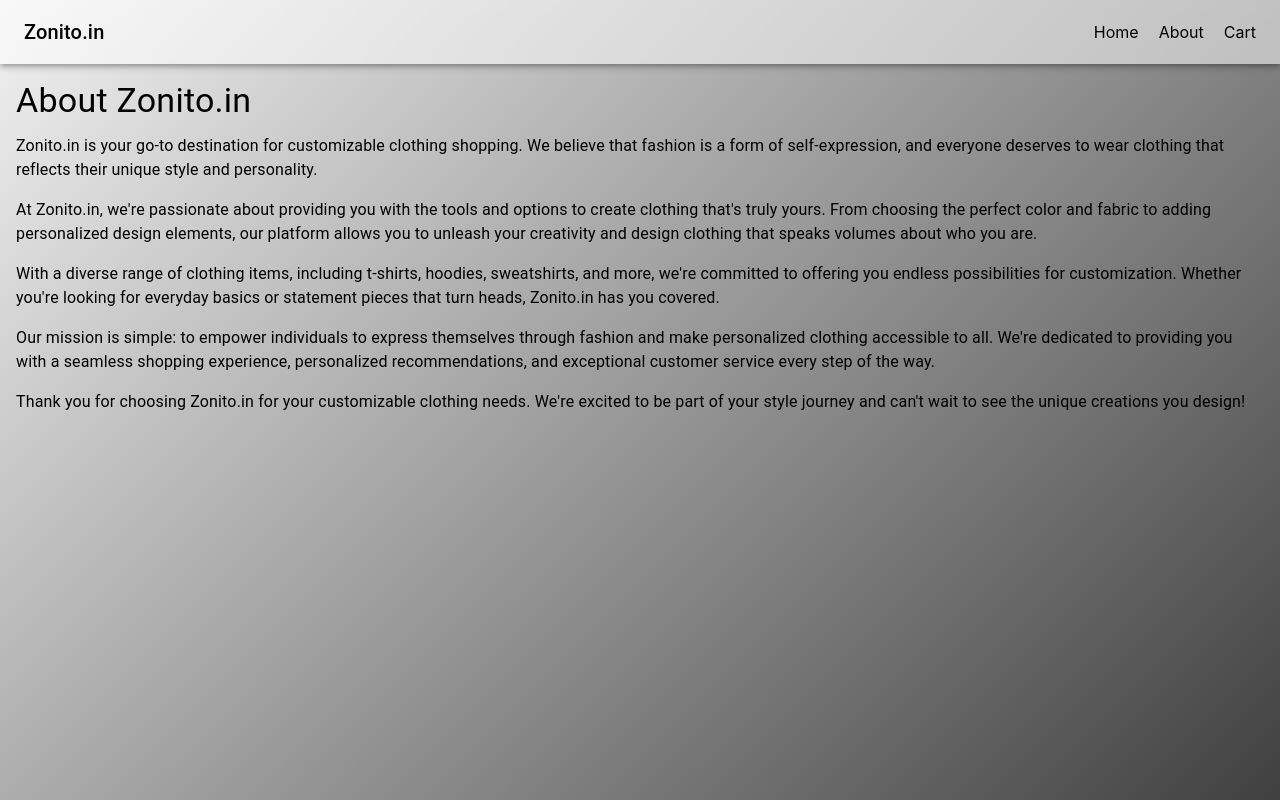
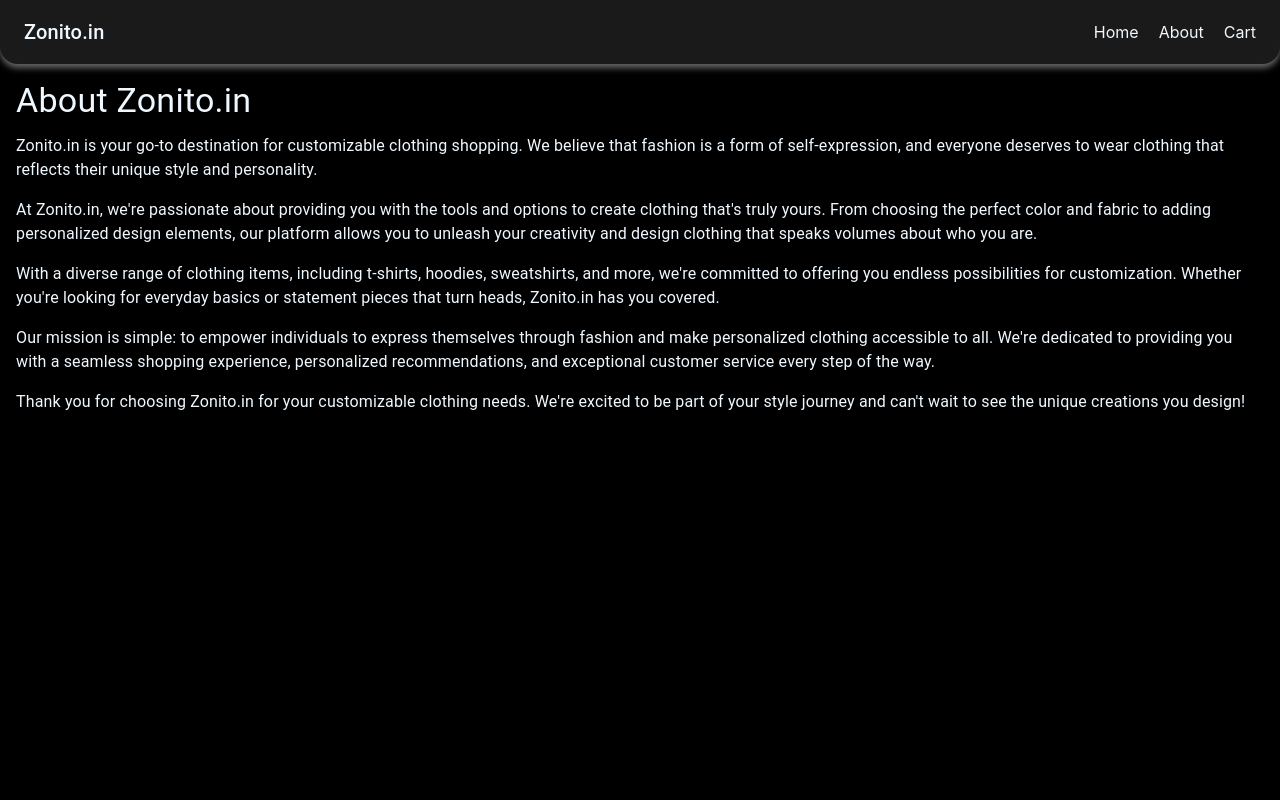
Before and after one commit to Shubham-Shrivastav/zonito, a React (Create React App) app: page /about in a window 1280 px wide. Built offline with nearby package versions, Linux system fonts and the light colour scheme.

Commit message:
working on the theme

```diff
--- a/src/App.css
+++ b/src/App.css
@@ -32,6 +32,7 @@
   from {
     transform: rotate(0deg);
   }
+
   to {
     transform: rotate(360deg);
   }
--- a/src/App.js
+++ b/src/App.js
@@ -11,7 +11,7 @@ const App = () => {
   return (
     <ThemeProvider theme={theme}>
       <div style={{
-        background: 'linear-gradient(135deg, #f1f1f1, #404040)',
+        background: 'black',
         minHeight: '100vh',
       }}>
         <BrowserRouter>
--- a/src/components/About.jsx
+++ b/src/components/About.jsx
@@ -5,7 +5,7 @@ import Box from '@mui/material/Box';
 
 const About = () => {
     return (
-        <Box p={2}>
+        <Box p={2} color={'aliceblue'}>
             <Typography variant="h4" gutterBottom>About Zonito.in</Typography>
             <Typography variant="body1" paragraph>
                 Zonito.in is your go-to destination for customizable clothing shopping. We believe that fashion is a form of self-expression, and everyone deserves to wear clothing that reflects their unique style and personality.
--- a/src/components/Cart.jsx
+++ b/src/components/Cart.jsx
@@ -1,10 +1,15 @@
 import React from 'react';
+import Typography from '@mui/material/Typography';
+
 
 const Cart = () => {
     return (
         <div>
-            <h1>Cart</h1>
-            <p>Please add the item to cart.</p>
+            <Typography color={'aliceblue'}>
+                <h1>Cart</h1>
+                <p>Please add the item to cart.</p>
+
+            </Typography>
         </div>
     );
 }
--- a/src/components/Header.jsx
+++ b/src/components/Header.jsx
@@ -6,11 +6,13 @@ import Typography from '@mui/material/Typography';
 
 const StyledAppBar = styled(AppBar)({
     backdropFilter: 'blur(5px)',
-    backgroundColor: 'rgba(255, 255, 255, 0.5)',
+    backgroundColor: 'rgba(255, 255, 255, 0.1)',
     position: 'sticky',
     top: 0,
     zIndex: 999,
-});
+    borderBottomLeftRadius: '18px',
+    borderBottomRightRadius: '18px',
+    boxShadow: '0px 4px 6px rgba(255, 255, 255, 0.4)'});
 
 const NavList = styled('ul')({
     display: 'flex',
@@ -27,19 +29,21 @@ const Header = () => {
     return (
         <StyledAppBar>
             <Toolbar>
-                <Typography variant="h6" component="div" sx={{ flexGrow: 1, color: 'black' }}>
+                <Typography variant="h6" component="div" sx={{
+                    flexGrow: 1, color: 'aliceblue'
+                }}>
                     Zonito.in
                 </Typography>
                 <nav>
                     <NavList>
                         <NavItem>
-                            <Link to="/" style={{ color: 'black', textDecoration: 'none' }}>Home</Link>
+                            <Link to="/" style={{ color: 'aliceblue', textDecoration: 'none' }}>Home</Link>
                         </NavItem>
                         <NavItem>
-                            <Link to="/about" style={{ color: 'black', textDecoration: 'none' }}>About</Link>
+                            <Link to="/about" style={{ color: 'aliceblue', textDecoration: 'none' }}>About</Link>
                         </NavItem>
                         <NavItem>
-                            <Link to="/cart" style={{ color: 'black', textDecoration: 'none' }}>Cart</Link>
+                            <Link to="/cart" style={{ color: 'aliceblue', textDecoration: 'none' }}>Cart</Link>
                         </NavItem>
                     </NavList>
                 </nav>
```
